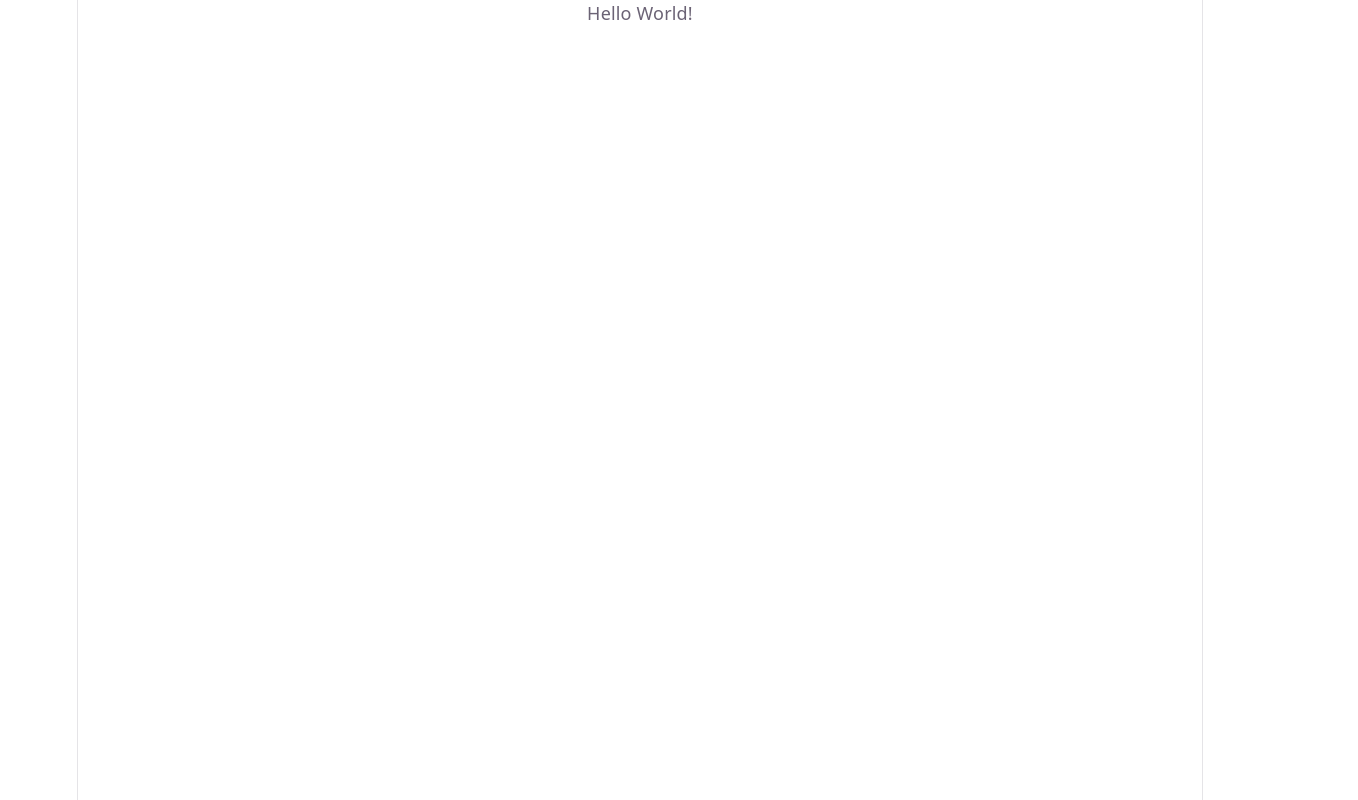
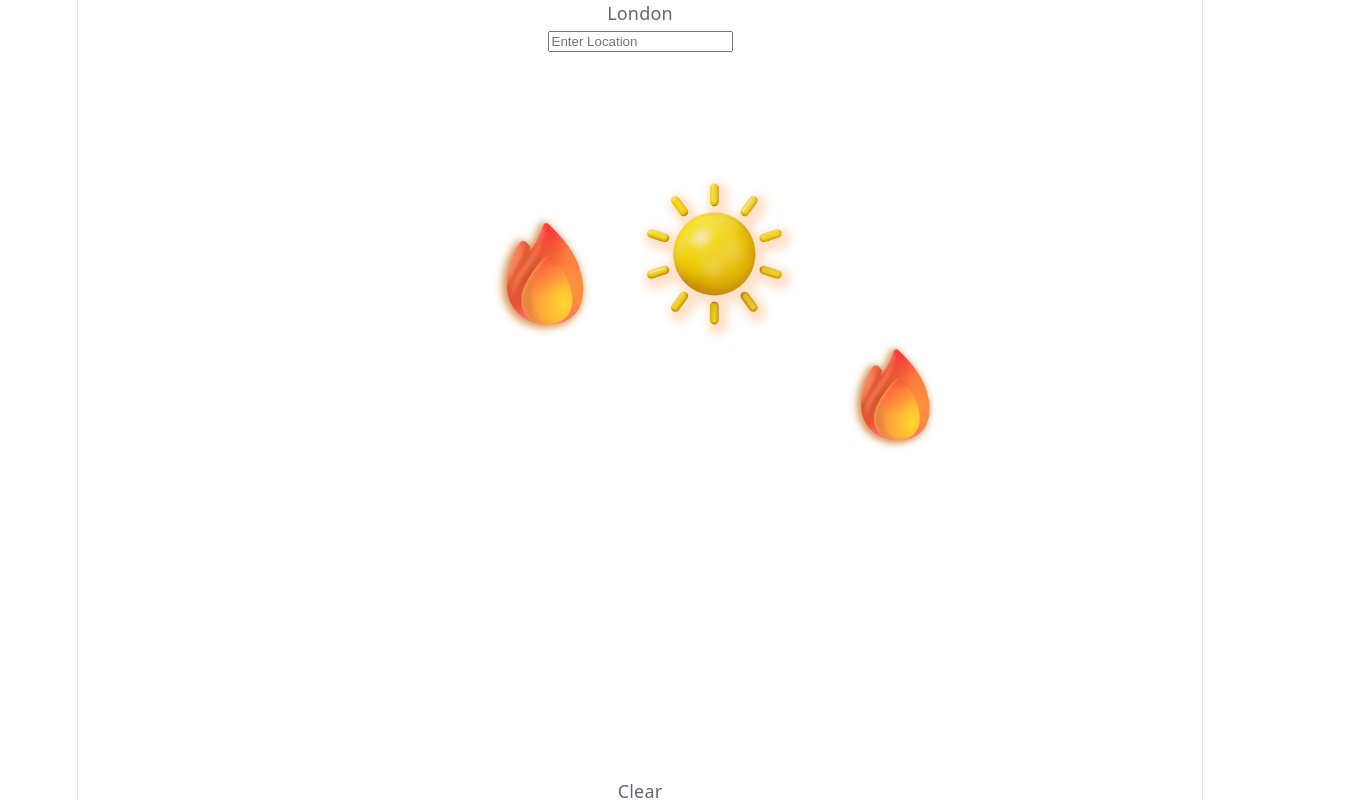
Before and after one commit to Devpaulo1/liveWeatherApp, a React (Vite) app in the folder weather-app/: page / in a window 1280 px wide. Shown: the top 800 px of the page, 1358 px wide, since content can reach past the window. Built offline with nearby package versions, Linux system fonts and the light colour scheme.

Commit message:
feat: Import WheatherApp

```diff
--- a/weather-app/src/App.jsx
+++ b/weather-app/src/App.jsx
@@ -1,10 +1,11 @@
 
 import './App.css'
+import WheatherApp from './components/WheatherApp'
 
 function App() {
   return (
     <>
-     Hello World!
+     <WheatherApp/>
     </>
   )
 }
```
